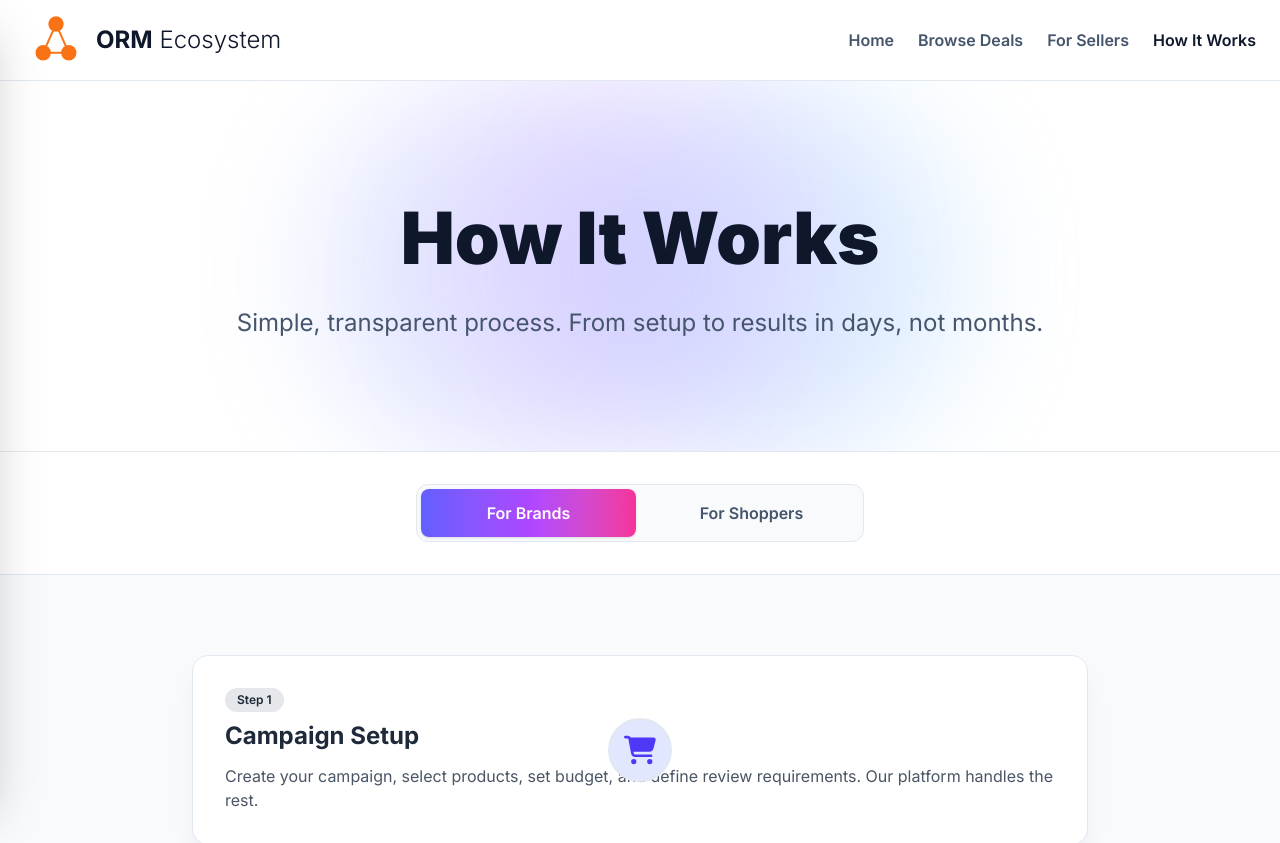
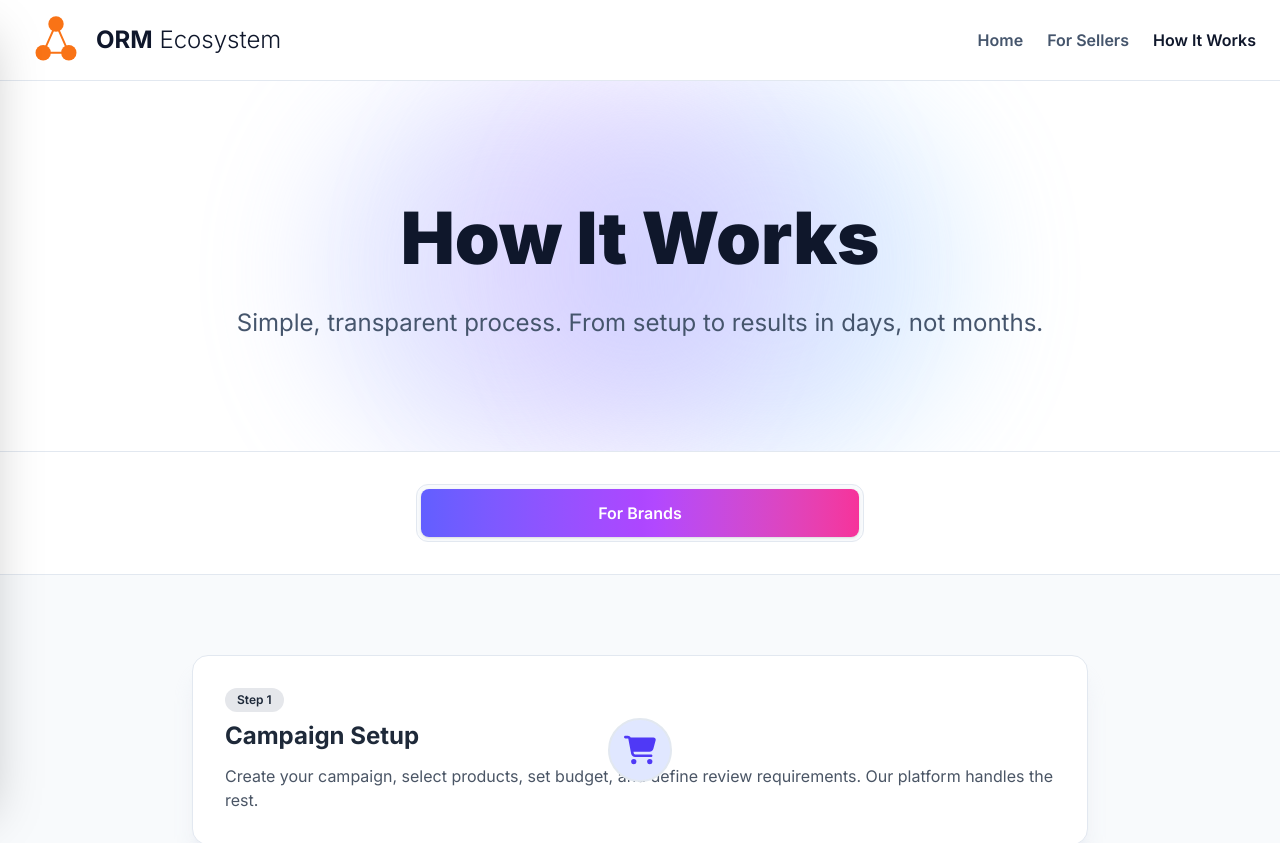
Before and after one commit to abhishekhbihari007/ORM-Cashback-System, a Next.js app: page /how-it-works in a window 1280 px wide. Shown: the top 843 px of the page. Built offline with nearby package versions, Linux system fonts and the light colour scheme.

Commit message:
Align hero intro and navbar updates

```diff
--- a/src/app/how-it-works/page.tsx
+++ b/src/app/how-it-works/page.tsx
@@ -1,6 +1,7 @@
 "use client";
 
-import { useState } from "react";
+import { useEffect, useState } from "react";
+import { useAuth } from "@/contexts/AuthContext";
 import {
   FaChartBar,
   FaCircleCheck,
@@ -11,8 +12,16 @@ import {
 } from "react-icons/fa6";
 
 export default function HowItWorksPage() {
+  const { user } = useAuth();
+  const isShopper = user?.role === "user";
   const [activeTab, setActiveTab] = useState<"brands" | "shoppers">("brands");
   const [openFaq, setOpenFaq] = useState<number | null>(null);
+
+  useEffect(() => {
+    if (!isShopper && activeTab === "shoppers") {
+      setActiveTab("brands");
+    }
+  }, [isShopper, activeTab]);
 
   const toggleFaq = (index: number) => {
     setOpenFaq(openFaq === index ? null : index);
@@ -132,6 +141,7 @@ export default function HowItWorksPage() {
             >
               For Brands
             </button>
+            {isShopper && (
               <button
                 onClick={() => setActiveTab("shoppers")}
                 className={`flex-1 rounded-lg px-6 py-3 font-semibold transition ${
@@ -142,6 +152,7 @@ export default function HowItWorksPage() {
               >
                 For Shoppers
               </button>
+            )}
           </div>
         </div>
       </section>
--- a/src/components/layout/feed-header.tsx
+++ b/src/components/layout/feed-header.tsx
@@ -19,7 +19,7 @@ export function FeedHeader() {
 
   const navLinks = [
     { label: "Home", href: "/" },
-    { label: "Browse Deals", href: "/feed" },
+    ...(user?.role === "user" ? [{ label: "Browse Deals", href: "/feed" }] : []),
     { label: "For Sellers", href: "/for-sellers" },
     { label: "How It Works", href: "/how-it-works" },
   ];
@@ -29,7 +29,7 @@ export function FeedHeader() {
       <div className="max-w-7xl mx-auto px-3 sm:px-4 md:px-6 flex items-center justify-between relative py-2">
         {/* Hamburger - mobile */}
         <button
-          className="absolute left-2 sm:left-4 top-1/2 -translate-y-1/2 flex flex-col items-start justify-center gap-1 w-6 h-6 sm:w-7 sm:h-7 transition-all duration-300 hover:scale-110 z-50 lg:hidden"
+          className="absolute left-0 sm:left-1.5 top-1/2 -translate-y-1/2 -translate-x-full flex flex-col items-start justify-center gap-1 w-6 h-6 sm:w-7 sm:h-7 transition-all duration-300 hover:scale-110 z-50 lg:hidden"
           onClick={toggleMobileNav}
           aria-label="Toggle menu"
         >
@@ -38,7 +38,7 @@ export function FeedHeader() {
         </button>
 
         {/* Left Side - Logo */}
-        <Link href="/" className="flex items-center gap-1.5 sm:gap-2 ml-10 sm:ml-12 lg:ml-0" onClick={() => {
+        <Link href="/" className="flex items-center gap-1.5 sm:gap-2 ml-4 sm:ml-6 lg:ml-0" onClick={() => {
           triggerGraphAnimation();
         }}>
           <LogoIcon className="h-10 w-10 sm:h-12 sm:w-12 md:h-14 md:w-14 lg:h-16 lg:w-16" />
--- a/src/components/layout/site-header.tsx
+++ b/src/components/layout/site-header.tsx
@@ -29,7 +29,6 @@ export function SiteHeader() {
       // Not logged in - public navigation
       return [
         { label: "Home", href: "/" },
-        { label: "Browse Deals", href: "/feed" },
         { label: "For Sellers", href: "/for-sellers" },
         { label: "How It Works", href: "/how-it-works" },
       ];
@@ -38,7 +37,7 @@ export function SiteHeader() {
     if (user.role === "user") {
       // User logged in
       return [
-        { label: "Deals Feed", href: "/feed" },
+        { label: "Browse Deals", href: "/feed" },
         { label: "My Wallet", href: "/wallet" },
         { label: "Upload Proof", href: "/upload" },
       ];
@@ -85,7 +84,7 @@ export function SiteHeader() {
       <div className="max-w-7xl mx-auto px-3 sm:px-4 md:px-6 flex items-center justify-between relative py-2">
         {/* Hamburger Menu - Show on all pages for smaller screens, always on home page */}
         <button
-          className={`absolute left-2 sm:left-4 md:left-6 lg:left-8 top-1/2 -translate-y-1/2 flex flex-col items-start justify-center gap-1 w-6 h-6 sm:w-7 sm:h-7 transition-all duration-300 hover:scale-110 z-[60] ${
+          className={`absolute left-0 sm:left-1.5 md:left-3 lg:left-6 top-1/2 -translate-y-1/2 -translate-x-full flex flex-col items-start justify-center gap-1 w-6 h-6 sm:w-7 sm:h-7 transition-all duration-300 hover:scale-110 z-[60] ${
             isHomePage ? '' : 'lg:hidden'
           }`}
           onClick={toggleMobileNav}
@@ -102,7 +101,7 @@ export function SiteHeader() {
         {/* Logo - Center/Left */}
         <Link
           href="/"
-          className={`flex items-center gap-1.5 sm:gap-2 ${isHomePage ? 'ml-12 sm:ml-14 md:ml-16 lg:ml-20' : 'ml-10 sm:ml-12 lg:ml-0'}`}
+          className={`flex items-center gap-1.5 sm:gap-2 ${isHomePage ? 'ml-6 sm:ml-8 md:ml-10 lg:ml-12' : 'ml-4 sm:ml-6 lg:ml-0'}`}
           onClick={() => {
             closeMobileNav();
             triggerGraphAnimation();
--- a/src/components/sections/landing/hero-section.tsx
+++ b/src/components/sections/landing/hero-section.tsx
@@ -18,7 +18,7 @@ export function HeroSection() {
         backgroundSize: '40px 40px'
       }} />
 
-      <div className="max-w-7xl mx-auto px-4 sm:px-6 md:px-8 grid gap-6 sm:gap-8 lg:gap-12 grid-cols-1 lg:grid-cols-12 lg:items-center relative z-10 w-full">
+      <div className="max-w-7xl mx-auto px-6 sm:px-8 md:px-10 lg:px-12 grid gap-6 sm:gap-8 lg:gap-12 grid-cols-1 lg:grid-cols-12 lg:items-center relative z-10 w-full">
         <div className="space-y-3 sm:space-y-4 lg:col-span-7 relative z-10 text-left">
           <p className="section-title text-slate-500 text-xs sm:text-sm md:text-base mb-2">ORM - Global Marketplace - Cashback Ecosystem</p>
           <h1 className="text-3xl sm:text-4xl md:text-5xl lg:text-6xl xl:text-7xl font-extrabold leading-[1.1] text-slate-900 max-w-4xl text-left">
```
Lines whose indentation alone changed are shown as unchanged.
